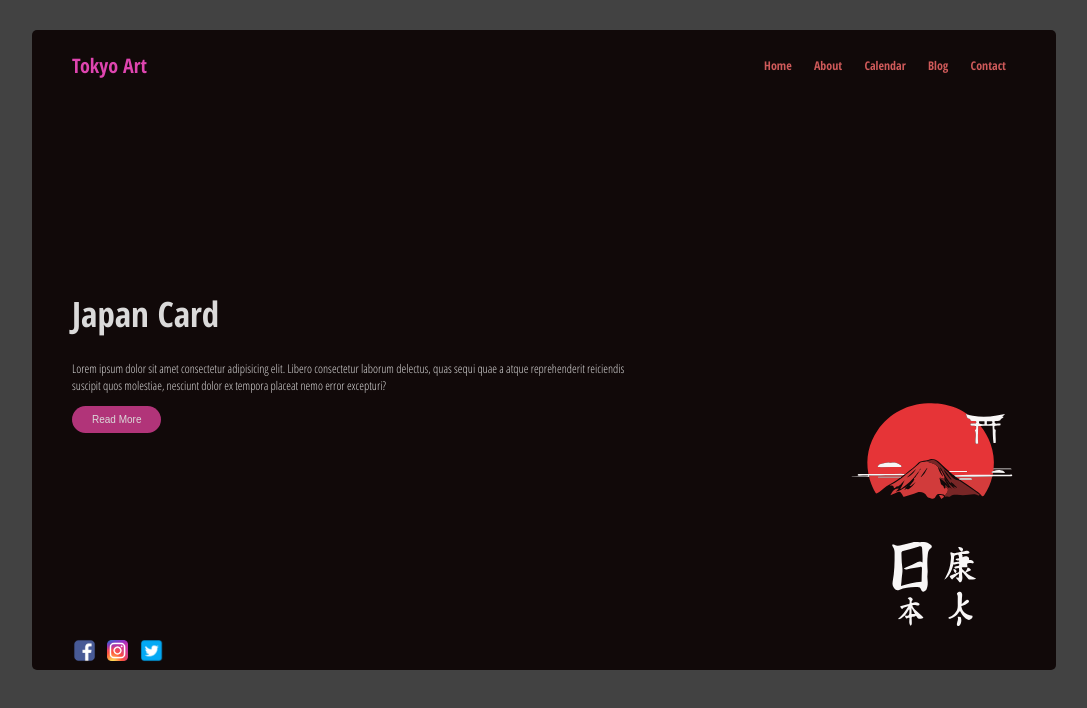
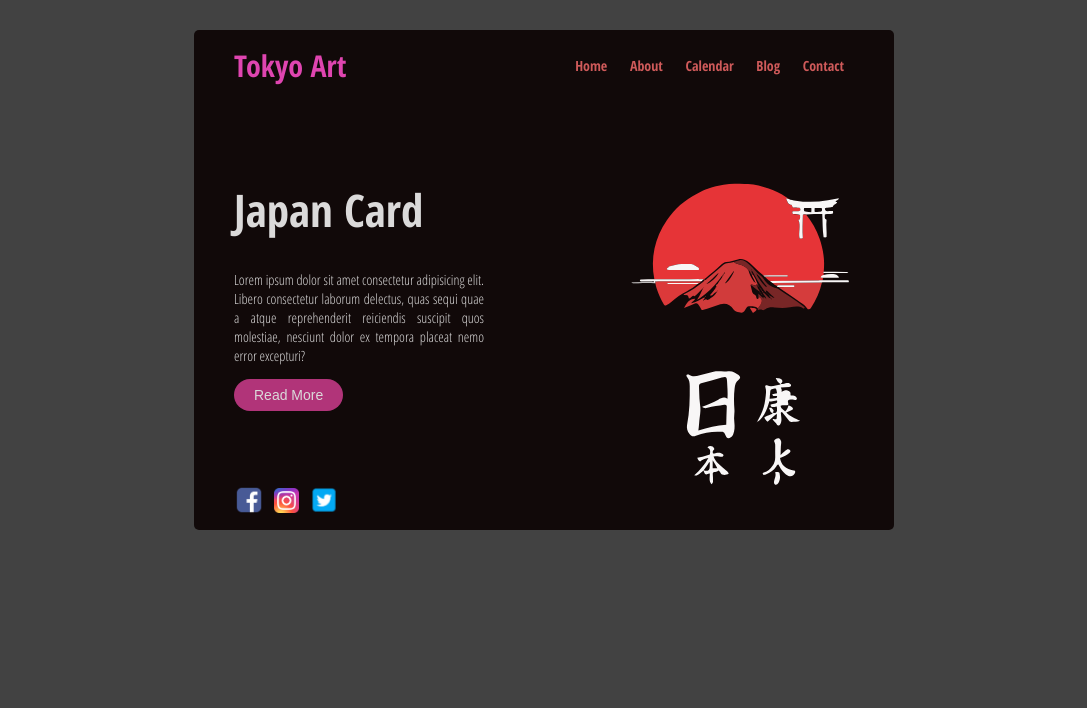
Before and after one commit to JonatasAlexandrao/componentes, a plain HTML site: page 5 - CardAnimation/index.html in a window 1280 px wide. Shown: the whole page, without its empty margins (96-1183 px from the left). Drawn offline with Linux system fonts and the light colour scheme.

Commit message:
correction on the size scale

```diff
--- a/5 - CardAnimation/style.css
+++ b/5 - CardAnimation/style.css
@@ -17,7 +17,7 @@ body {
   padding-top: 3rem;
   margin: 0;
   font-family: 'Open Sans Condensed', sans-serif;
-  font-size: 1.2rem;
+  font-size: 1.4rem;
 
   background-color: var(--color-background-page);
   color: var(--color-white);
@@ -31,7 +31,9 @@ body {
 .container {
   position: relative;
   width: 80vw;
-  height: 80vh;
+  max-width: 70rem;
+  height: 50rem;
+
   padding: 2rem 4rem;
   background-color: var(--color-background-container);
   border-radius: .5rem;
@@ -49,7 +51,7 @@ body {
 }
 
 .logo {
-  font-size: 2rem;
+  font-size: 3rem;
   font-weight: 700;
   color: rgb(223, 69, 176);
 
@@ -97,7 +99,7 @@ body {
 
 .content .art {
   position: absolute;
-  width: 17rem;
+  width: 23rem;
   opacity: .9;
 
   bottom: 2rem;
@@ -108,8 +110,10 @@ body {
   animation-delay: 2s;
 }
 
+.info { max-width: 25rem; }
+
 .info h1 {
-  font-size: 3.5rem;
+  font-size: 4.5rem;
 
   opacity: 0;
   animation: slide_left .8s linear forwards;
@@ -120,10 +124,11 @@ body {
   opacity: 0;
   animation: slide_right .8s linear forwards;
   animation-delay: 1.2s;
+  text-align: justify;
 }
 
 .info > .readMore {
-  font-size: 1rem;
+  font-size: 1.4rem;
 
   border: none;
   padding: .8rem 2rem;
@@ -157,7 +162,7 @@ footer .socialMedia {
   opacity: .6;
   width: 2.5rem;
   height: 2.5rem;
-  margin: 0 1rem 1rem 0;
+  margin: 0 1rem 3rem 0;
 
   transition: .5s;
 
@@ -167,22 +172,41 @@ footer .socialMedia {
   animation-delay: calc(2s + (0.2s * var(--i)));
 }
 
+footer .face {
+  width: 3rem;
+  height: 3rem;
+}
+
 footer .instagram {
-  width: 2.1rem;
-  height: 2.1rem;
+  width: 2.5rem;
+  height: 2.5rem;
 }
 
 footer .twitter {
-  width: 2.7rem;
-  height: 2.7rem;
+  width: 3rem;
+  height: 3rem;
 }
 
 footer img:hover {
   cursor: pointer;
-  transform: scale(1.2);
+  transform: scale(1.4);
   opacity: 1;
 }
 
+
+/* MEDIA */
+
+
+@media (max-width: 650px) {
+  .container {
+    /*background-color: blue;*/
+  }
+  .info { max-width: 22rem; }
+}
+
+
+
+/* KEYFRAMES */
 
 
 @keyframes slide_top {
```
